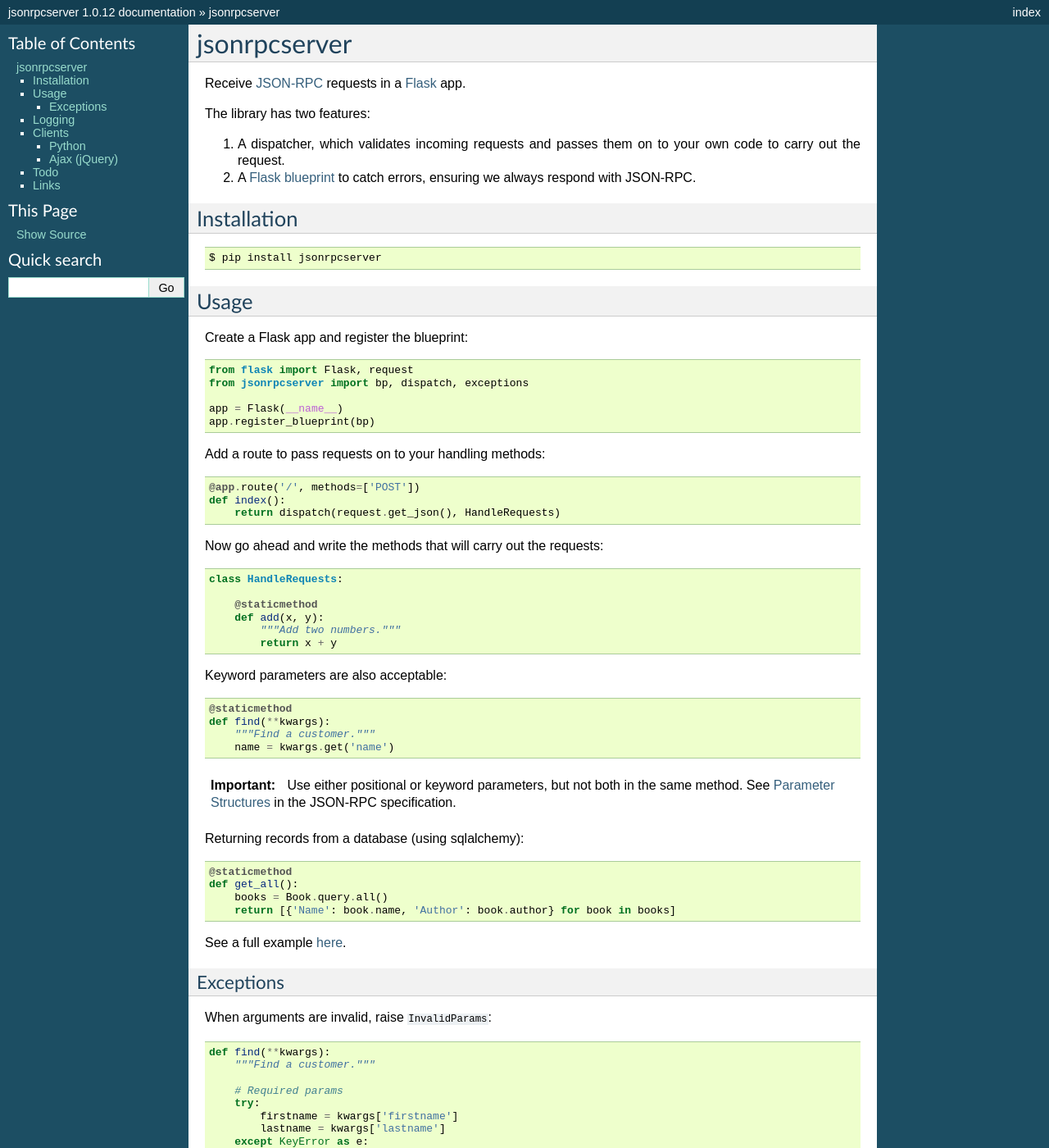
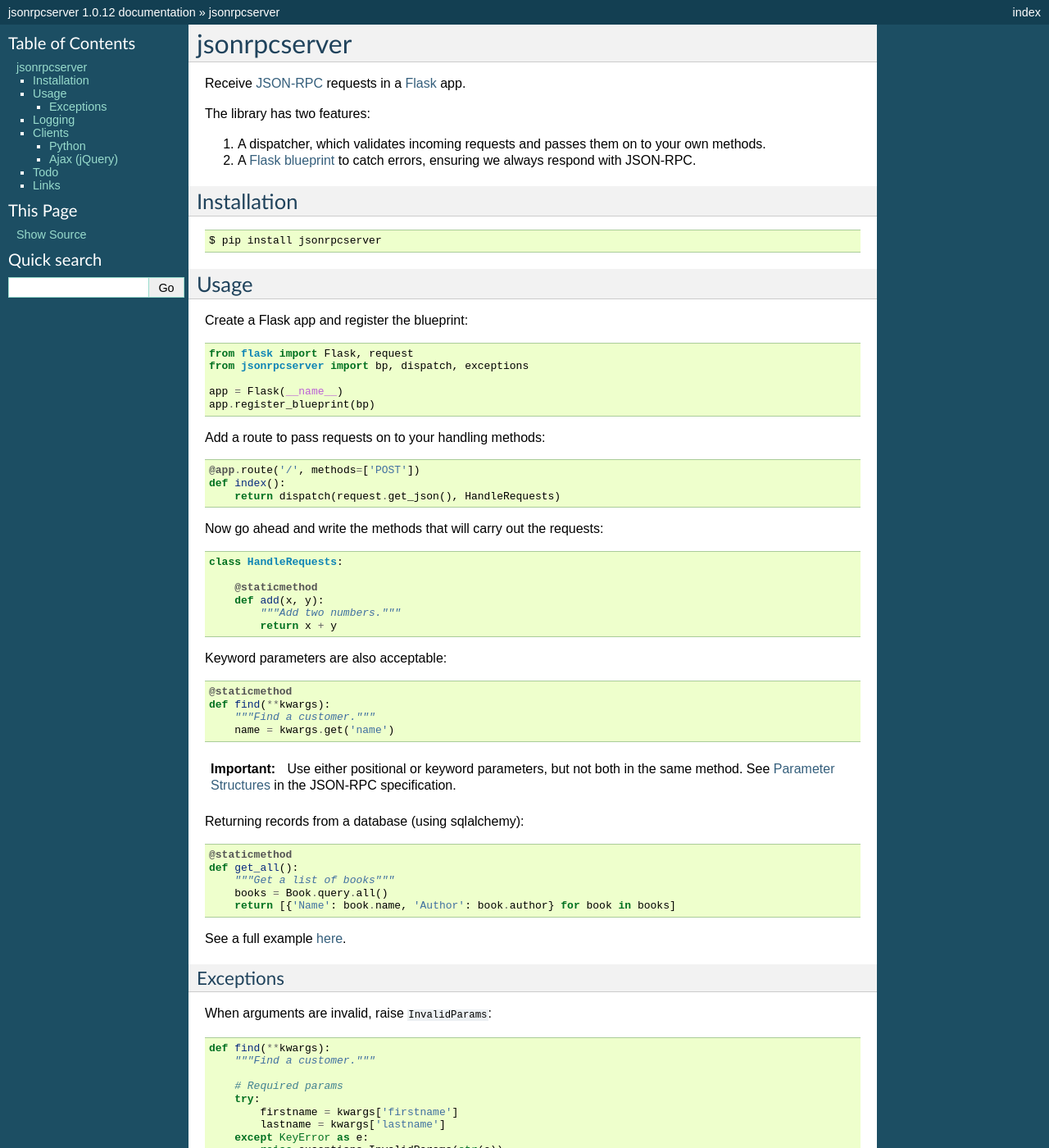
Before and after one commit to explodinglabs/jsonrpcserver, a Sphinx documentation site: the page built from doc/index.rst, in a window 1280 px wide and 1400 px high. Shown: the whole window at 82% size. Built offline with Sphinx 7.4.7, drawn with Linux system fonts in a browser that asks for light colours.

Commit message:
Tweaking the documenation.

```diff
--- a/doc/index.rst
+++ b/doc/index.rst
@@ -7,7 +7,7 @@
 The library has two features:
 
 #. A dispatcher, which validates incoming requests and passes them on to your
-   own code to carry out the request.
+   own methods.
 
 #. A `Flask blueprint <http://flask.pocoo.org/docs/0.10/blueprints/>`_ to catch
    errors, ensuring we always respond with JSON-RPC.
@@ -63,6 +63,7 @@
 
     @staticmethod
     def get_all():
+        """Get a list of books"""
         books = Book.query.all()
         return [{'Name': book.name, 'Author': book.author} for book in books]
 
```
